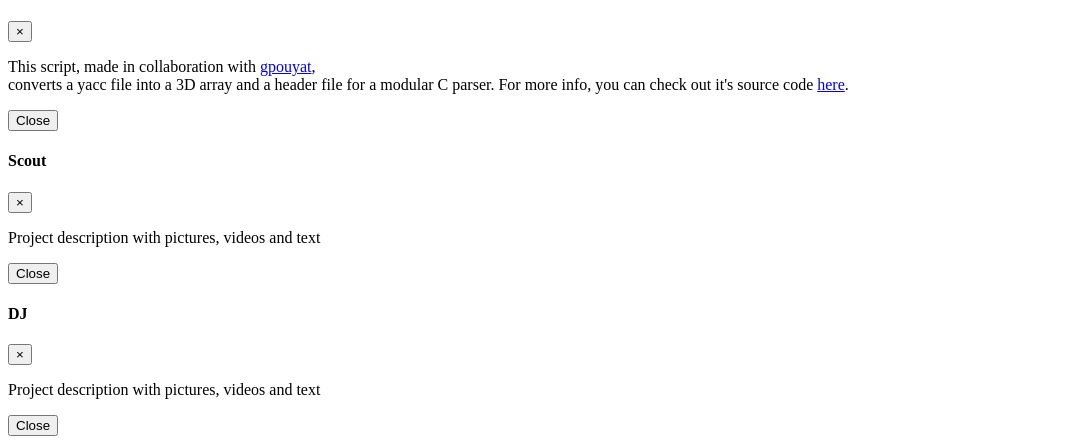
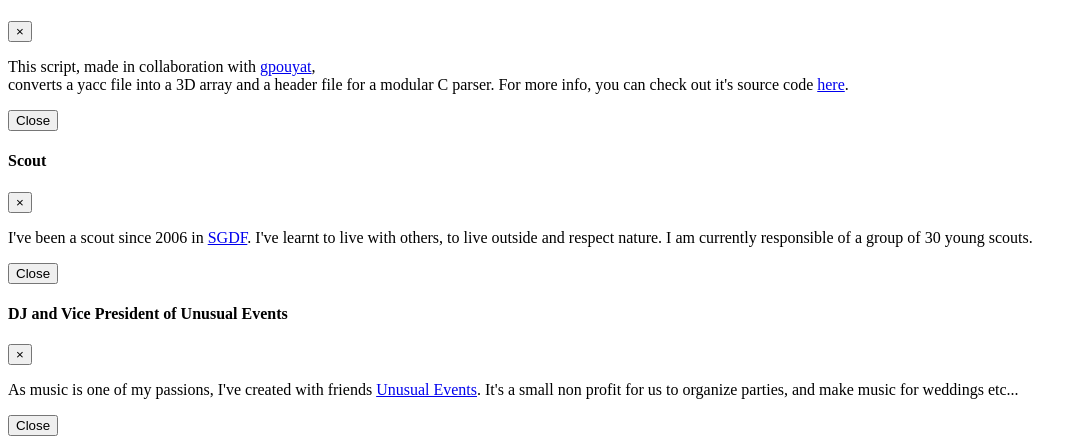
Before and after one commit to Seluj78/juleslasne, a Flask app: template website/templates/parts/portfolio.html in a window 1280 px wide. Shown: the part 2530-2974 px from the top of the page, without its empty margins (0-1084 px from the left). Run offline with Flask 2, Linux system fonts and the light colour scheme; the template is opened without the code that fills it, so the values that code supplies are empty; parts of the project's set-up code (start-up, migrations or seed data) failed here and were passed over.

Commit message:
Updated gitignore and finished portfolio

```diff
--- a/website/templates/parts/portfolio.html
+++ b/website/templates/parts/portfolio.html
@@ -109,7 +109,7 @@
                         <br/>
                         The backend for this website runs with <b><i>Flask</i></b>.<br/>
                         The frontend is currently handled by <b>HTML</b> and <b>CSS</b> with <b><i>Bootstrap</i></b>.<br/>
-                        You can checkout it's source code <a href="https://github.com/seluj78/juleslasne">here</a>.
+                        You can checkout it's source code <a href="https://github.com/seluj78/juleslasne" target="_blank">here</a>.
                     </p>
                 </div>
                 <div class="modal-footer">
@@ -130,9 +130,9 @@
                 </div>
                 <div class="modal-body">
                     <p>
-                        <b>21-42sh</b> is a 42 project made in collaboration with <a href="https://github.com/Guiforge">gpouyat</a>, <a href="https://github.com/mleroyy">mleroy</a> and <a href="https://github.com/cbcercas">chbravo-</a>.<br/>
+                        <b>21-42sh</b> is a 42 project made in collaboration with <a href="https://github.com/Guiforge" target="_blank">gpouyat</a>, <a href="https://github.com/mleroyy" target="_blank">mleroy</a> and <a href="https://github.com/cbcercas" target="_blank">chbravo-</a>.<br/>
                         For this project, we had to create from scratch a CLI with some POSIX requirements.<br/>
-                        For more info, check out it's <a href="https://github.com/cbcercas/21sh-42sh">Github Repository</a>.
+                        For more info, check out it's <a href="https://github.com/cbcercas/21sh-42sh" target="_blank">Github Repository</a>.
                     </p>
                 </div>
                 <div class="modal-footer">
@@ -153,9 +153,9 @@
                 </div>
                 <div class="modal-body">
                     <p>
-                        IntraPy is a package made in collaboration with <a href="https://github.com/bidoubiwa">@cvermand</a>.
+                        IntraPy is a package made in collaboration with <a href="https://github.com/bidoubiwa" target="_blank">@cvermand</a>.
                         The goal of <b>IntraPy</b> was to simplify the usage of 42's API by making a python package for it.
-                        You can check out it's source code <a href="https://github.com/Seluj78/IntraPy">here</a>.
+                        You can check out it's source code <a href="https://github.com/Seluj78/IntraPy" target="_blank">here</a>.
                     </p>
                 </div>
                 <div class="modal-footer">
@@ -177,9 +177,9 @@
                 </div>
                 <div class="modal-body">
                     <p>
-                        This script, made in collaboration with <a href="https://github.com/Guiforge">gpouyat</a>, <br/>
+                        This script, made in collaboration with <a href="https://github.com/Guiforge" target="_blank">gpouyat</a>, <br/>
                         converts a yacc file into a 3D array and a header file for a modular C parser.
-                        For more info, you can check out it's source code <a href="https://github.com/Seluj78/IntraPy">here</a>.
+                        For more info, you can check out it's source code <a href="https://github.com/Seluj78/ShellGrammarGenerator" target="_blank">here</a>.
                     </p>
                 </div>
                 <div class="modal-footer">
@@ -199,7 +199,9 @@
                     <button type="button" class="close" data-dismiss="modal">&times;</button>
                 </div>
                 <div class="modal-body">
-                    <p>Project description with pictures, videos and text</p>
+                    <p>I've been a scout since 2006 in <a href="https://www.sgdf.fr/" target="_blank">SGDF</a>. I've learnt
+                    to live with others, to live outside and respect nature. I am currently responsible of a group
+                    of 30 young scouts.</p>
                 </div>
                 <div class="modal-footer">
                     <button type="button" class="btn btn-default" data-dismiss="modal">Close</button>
@@ -214,11 +216,12 @@
             <!-- Modal content-->
             <div class="modal-content">
                 <div class="modal-header">
-                    <h4 class="modal-title">DJ</h4>
+                    <h4 class="modal-title">DJ and Vice President of Unusual Events</h4>
                     <button type="button" class="close" data-dismiss="modal">&times;</button>
                 </div>
                 <div class="modal-body">
-                    <p>Project description with pictures, videos and text</p>
+                    <p>As music is one of my passions, I've created with friends <a href="http://unusual-events.com/" target="_blank">Unusual Events</a>.
+                    It's a small non profit for us to organize parties, and make music for weddings etc...</p>
                 </div>
                 <div class="modal-footer">
                     <button type="button" class="btn btn-default" data-dismiss="modal">Close</button>
```
Also changed, not shown: 1 other file.
